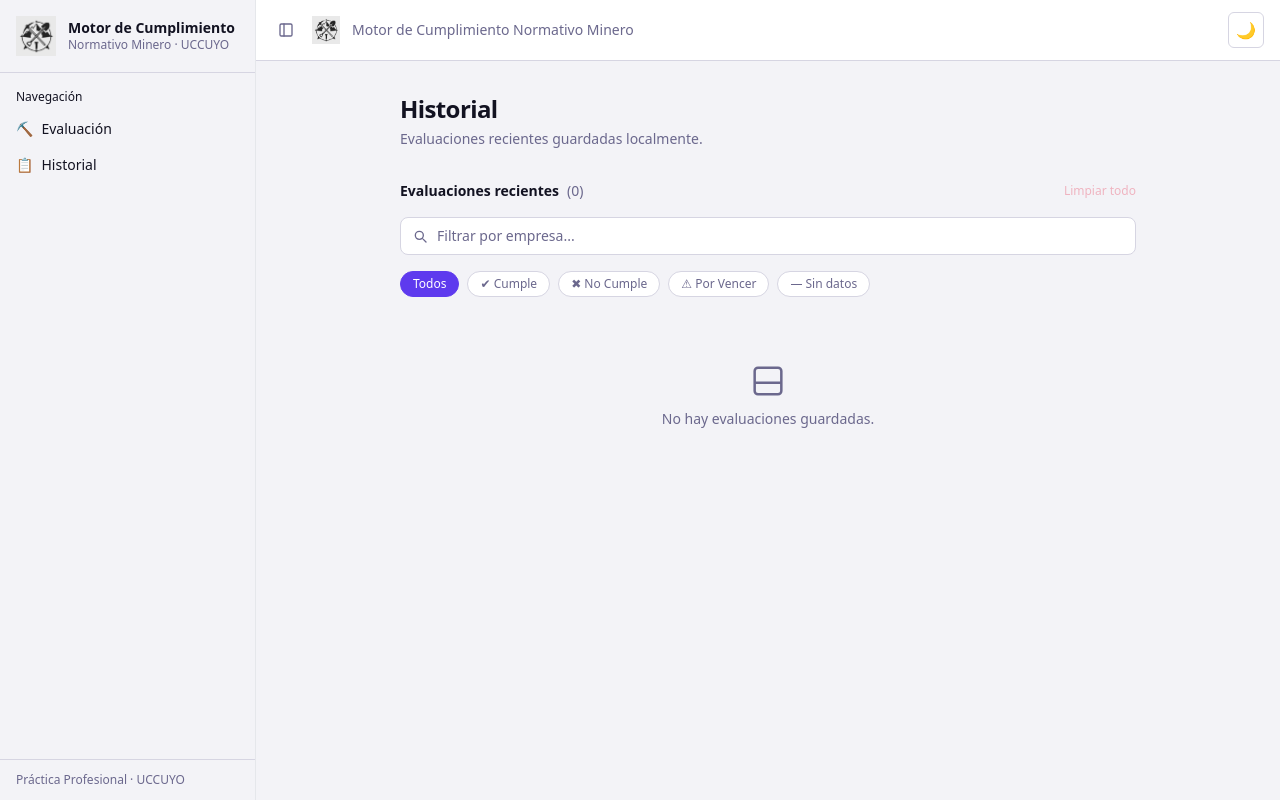
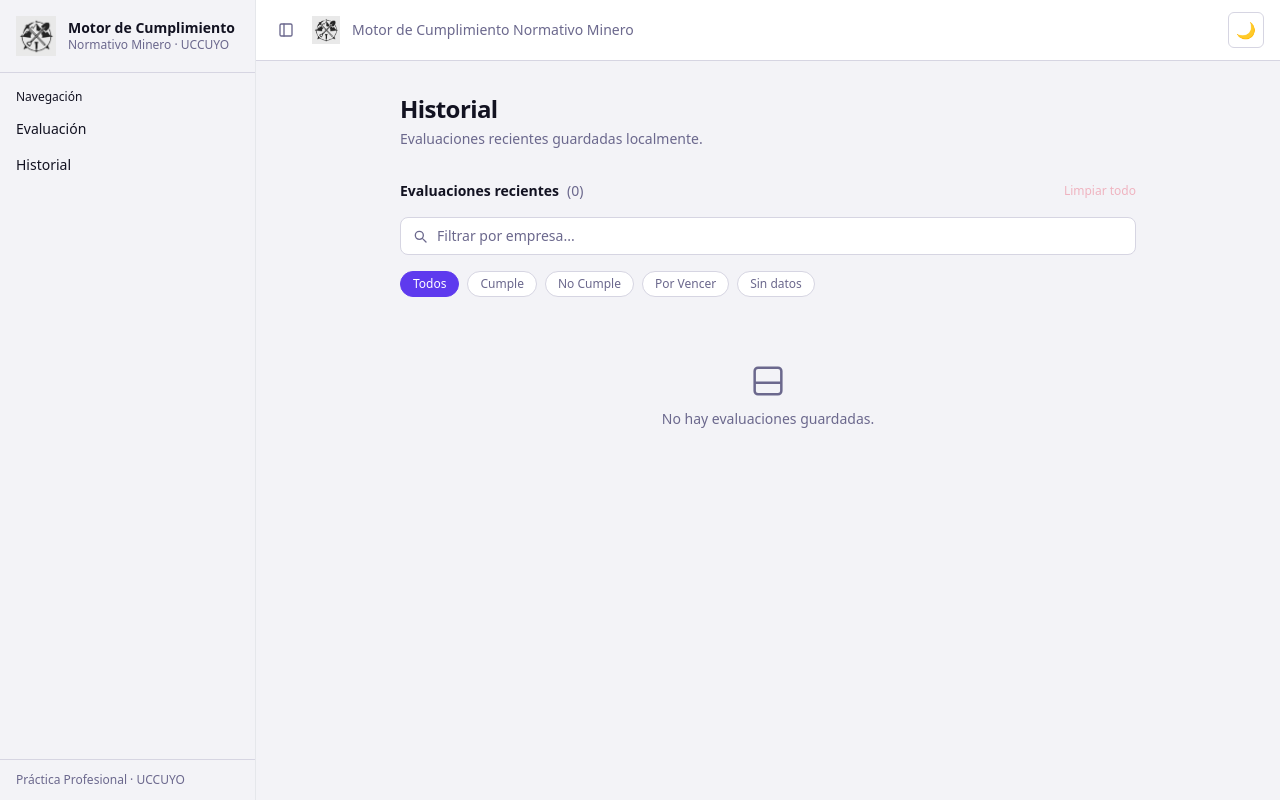
Before and after one commit to Pabloruvega/Nodos-Practica_Profesional_Frontend_UCCUYO, a React (Vite) app in the folder motor-cumplimiento-front/: page /historial in a window 1280 px wide. Built offline with nearby package versions, Linux system fonts and the light colour scheme; a web font is replaced by a local one.

Commit message:
feat: mejore legibilidad

```diff
--- a/motor-cumplimiento-front/src/components/evaluacion/FormularioEvaluacion.jsx
+++ b/motor-cumplimiento-front/src/components/evaluacion/FormularioEvaluacion.jsx
@@ -181,7 +181,7 @@ export default function FormularioEvaluacion({ onResultado }) {
 
     try {
       const resultado = await evaluarEmpresa(form);
-      toast.success(`Evaluación completada — ${resultado.estado_general === "CUMPLE" ? "✔ Cumple" : "✖ No Cumple"}`);
+      toast.success(`Evaluación completada — ${resultado.estado_general === "CUMPLE" ? "Cumple" : "No Cumple"}`);
       onResultado(resultado);
     } catch (err) {
       setError(err.message);
@@ -239,7 +239,7 @@ export default function FormularioEvaluacion({ onResultado }) {
       <div className="grid grid-cols-1 md:grid-cols-2 gap-4">
 
         {/* REQ-001 */}
-        <SeccionRequisito emoji="🛡️" titulo="REQ-001 · Seguro de Accidentes del Trabajo">
+        <SeccionRequisito emoji="" titulo="REQ-001 · Seguro de Accidentes del Trabajo">
           <Campo label="N° Póliza"              value={form.seguro_accidentes.numero_poliza}                  onChange={set("seguro_accidentes", "numero_poliza")} />
           <Campo label="Aseguradora"            value={form.seguro_accidentes.aseguradora}                    onChange={set("seguro_accidentes", "aseguradora")} />
           <Campo label="Fecha Inicio"           value={form.seguro_accidentes.fecha_inicio}                   onChange={set("seguro_accidentes", "fecha_inicio")} type="date" />
@@ -248,7 +248,7 @@ export default function FormularioEvaluacion({ onResultado }) {
         </SeccionRequisito>
 
         {/* REQ-002 */}
-        <SeccionRequisito emoji="📋" titulo="REQ-002 · Registro de Proveedor Minero">
+        <SeccionRequisito emoji="" titulo="REQ-002 · Registro de Proveedor Minero">
           <Campo label="N° Registro"          value={form.registro_proveedor.numero_registro}       onChange={set("registro_proveedor", "numero_registro")} />
           <Campo label="Entidad Registradora" value={form.registro_proveedor.entidad_registradora}  onChange={set("registro_proveedor", "entidad_registradora")} />
           <Campo label="Fecha Inscripción"    value={form.registro_proveedor.fecha_inscripcion}     onChange={set("registro_proveedor", "fecha_inscripcion")} type="date" />
@@ -266,7 +266,7 @@ export default function FormularioEvaluacion({ onResultado }) {
         </SeccionRequisito>
 
         {/* REQ-003 */}
-        <SeccionRequisito emoji="✅" titulo="REQ-003 · Certificado de Antecedentes de Seguridad">
+        <SeccionRequisito emoji="" titulo="REQ-003 · Certificado de Antecedentes de Seguridad">
           <Campo label="N° Certificado"  value={form.certificado_seguridad.numero_certificado}    onChange={set("certificado_seguridad", "numero_certificado")} />
           <Campo label="Entidad Emisora" value={form.certificado_seguridad.entidad_emisora}        onChange={set("certificado_seguridad", "entidad_emisora")} />
           <CampoSelect
@@ -285,7 +285,7 @@ export default function FormularioEvaluacion({ onResultado }) {
         </SeccionRequisito>
 
         {/* REQ-004 */}
-        <SeccionRequisito emoji="👷" titulo="REQ-004 · Acreditación de Competencias del Personal">
+        <SeccionRequisito emoji="" titulo="REQ-004 · Acreditación de Competencias del Personal">
           <Campo label="Total Trabajadores"         value={form.acreditacion_personal.total_trabajadores}         onChange={set("acreditacion_personal", "total_trabajadores")} type="number" />
           <Campo label="Trabajadores Certificados"  value={form.acreditacion_personal.trabajadores_certificados}  onChange={set("acreditacion_personal", "trabajadores_certificados")} type="number" />
           <Campo label="% Cobertura"                value={form.acreditacion_personal.porcentaje_cobertura}       onChange={set("acreditacion_personal", "porcentaje_cobertura")} type="number" />
@@ -296,7 +296,7 @@ export default function FormularioEvaluacion({ onResultado }) {
         {/* REQ-005 — centrada */}
         <div className="col-span-2 flex justify-center">
           <div className="w-[calc(50%-8px)]">
-            <SeccionRequisito emoji="🚨" titulo="REQ-005 · Plan de Emergencia y Gestión de Riesgos">
+            <SeccionRequisito emoji="" titulo="REQ-005 · Plan de Emergencia y Gestión de Riesgos">
               <CampoSelect
                 label="Tiene Plan"
                 value={form.plan_emergencia.tiene_plan}
@@ -319,7 +319,7 @@ export default function FormularioEvaluacion({ onResultado }) {
       {/* Error */}
       {error && (
         <div className="bg-red-50 dark:bg-red-950 border border-red-200 dark:border-red-800 text-red-700 dark:text-red-400 rounded-lg px-4 py-3 text-sm">
-          ⚠️ {error}
+           {error}
         </div>
       )}
 
@@ -333,7 +333,7 @@ export default function FormularioEvaluacion({ onResultado }) {
           }}
           className="border-border text-muted-foreground hover:text-foreground"
         >
-          ⚡ Cargar ejemplo
+           Cargar ejemplo
         </Button>
 
         <Button
--- a/motor-cumplimiento-front/src/components/evaluacion/SeccionRequisito.jsx
+++ b/motor-cumplimiento-front/src/components/evaluacion/SeccionRequisito.jsx
@@ -4,7 +4,7 @@ import { Card, CardContent, CardHeader, CardTitle } from "@/components/ui/card";
  * Componente reutilizable que envuelve cada sección del formulario.
  *
  * Uso:
- *   <SeccionRequisito emoji="🛡️" titulo="REQ-001 · Seguro de Accidentes">
+ *   <SeccionRequisito emoji="" titulo="REQ-001 · Seguro de Accidentes">
  *     <Campo ... />
  *     <Campo ... />
  *   </SeccionRequisito>
--- a/motor-cumplimiento-front/src/components/historial/HistorialCard.jsx
+++ b/motor-cumplimiento-front/src/components/historial/HistorialCard.jsx
@@ -12,10 +12,10 @@ const estadoBadge = {
 };
 
 const estadoLabel = {
-  CUMPLE:        '✔ Cumple',
-  NO_CUMPLE:     '✖ No Cumple',
-  POR_VENCER:    '⚠ Por Vencer',
-  DATO_FALTANTE: '— Sin datos',
+  CUMPLE:        'Cumple',
+  NO_CUMPLE:     'No Cumple',
+  POR_VENCER:    'Por Vencer',
+  DATO_FALTANTE: 'Sin datos',
 };
 
 export default function HistorialCard({ item, onEliminar, onRelanzar }) {
--- a/motor-cumplimiento-front/src/components/historial/HistorialList.jsx
+++ b/motor-cumplimiento-front/src/components/historial/HistorialList.jsx
@@ -15,10 +15,10 @@ export default function HistorialList({ onRelanzar }) {
 
   const categoriaLabel = {
     Todos:         'Todos',
-    CUMPLE:        '✔ Cumple',
-    NO_CUMPLE:     '✖ No Cumple',
-    POR_VENCER:    '⚠ Por Vencer',
-    DATO_FALTANTE: '— Sin datos',
+    CUMPLE:        'Cumple',
+    NO_CUMPLE:     'No Cumple',
+    POR_VENCER:    'Por Vencer',
+    DATO_FALTANTE: 'Sin datos',
   };
 
   const filtrado = historial.filter((h) => {
--- a/motor-cumplimiento-front/src/components/layout/AppSidebar.jsx
+++ b/motor-cumplimiento-front/src/components/layout/AppSidebar.jsx
@@ -28,13 +28,13 @@ export default function AppSidebar() {
     {
       label: "Evaluación",
       path: "/",
-      icon: "⛏️",
+      icon: null,
       badge: null,
     },
     {
       label: "Historial",
       path: "/historial",
-      icon: "📋",
+      icon: null,
       badge: cantidadHistorial > 0 ? cantidadHistorial : null,
     },
   ];
@@ -73,7 +73,7 @@ export default function AppSidebar() {
                     onClick={() => navigate(item.path)}
                     className="cursor-pointer"
                   >
-                    <span>{item.icon}</span>
+                    {item.icon && <span>{item.icon}</span>}
                     <span>{item.label}</span>
                   </SidebarMenuButton>
                   {item.badge && (
--- a/motor-cumplimiento-front/src/pages/NotFoundPage.jsx
+++ b/motor-cumplimiento-front/src/pages/NotFoundPage.jsx
@@ -15,8 +15,6 @@ export default function NotFoundPage() {
       animate={{ opacity: 1, y: 0 }}
       transition={{ duration: 0.4, ease: "easeOut" }}
     >
-      <span className="text-6xl mb-4">⛏️</span>
-
       <h1 className="text-6xl font-bold text-primary mb-2">404</h1>
 
       <p className="text-lg font-semibold text-foreground mb-1">
--- a/motor-cumplimiento-front/src/pages/ResultadoPage.jsx
+++ b/motor-cumplimiento-front/src/pages/ResultadoPage.jsx
@@ -74,7 +74,7 @@ export default function ResultadoPage() {
           Estado general
         </p>
         <p className={`text-2xl font-bold ${estiloGeneral.texto}`}>
-          {cumpleGeneral ? '✔ CUMPLE' : '✖ NO CUMPLE'}
+          {cumpleGeneral ? 'CUMPLE' : 'NO CUMPLE'}
         </p>
         <p className="text-sm text-muted-foreground mt-2">
           {resultado.requisitos_cumplidos} de 5 requisitos cumplidos
```
